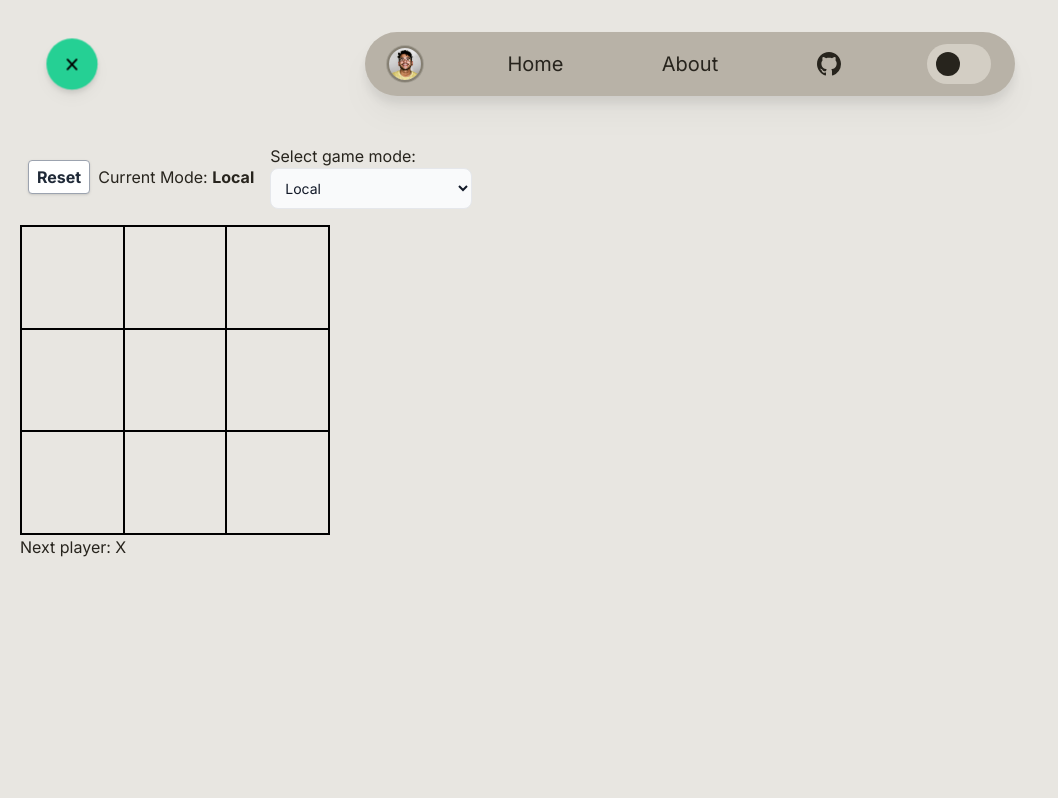
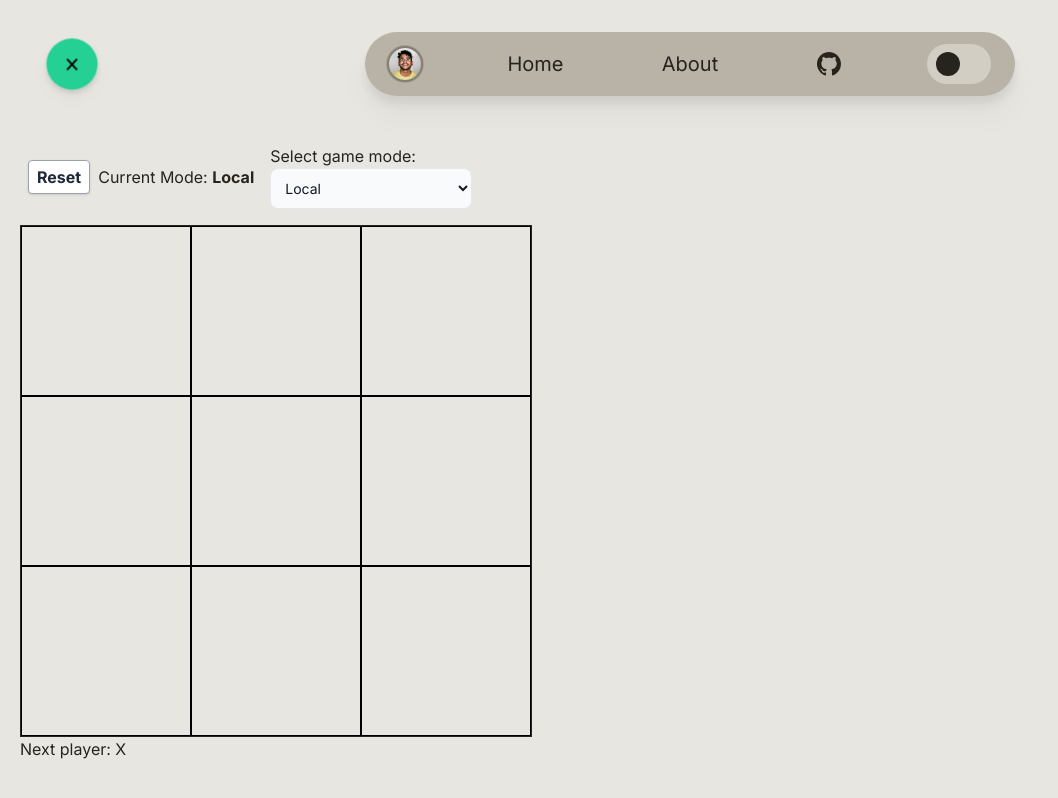
Before and after one commit to theonlynanu/website, a Next.js app: page /tictactoe in a window 1280 px wide. Shown: the whole page, without its empty margins (0-1058 px from the left). Built offline with nearby package versions, Linux system fonts and the light colour scheme.

Commit message:
Reconfigure flexbox in tictactoe for better sizing

```diff
--- a/src/app/tictactoe/components/board.tsx
+++ b/src/app/tictactoe/components/board.tsx
@@ -87,8 +87,8 @@ export default function Board({
 
 
   return (
-    <>
-    <div className="flex-row flex-wrap justify-stretch w-1/4 aspect-square border border-black dark:border-white">
+    <div className="flex flex-col  self-center">
+    <div className="flex-row flex-wrap justify-stretch w-auto max-w-lg aspect-square border border-standard-900 dark:border-standard-100">
       <div className="flex flex-row items-stretch justify-evenly h-1/3">
         <Square value={squares[0]} onSquareClick={() => handleClick(0)} />
         <Square value={squares[1]} onSquareClick={() => handleClick(1)} />
@@ -105,10 +105,10 @@ export default function Board({
         <Square value={squares[8]} onSquareClick={() => handleClick(8)} />
       </div>
     </div>
-    <div className="">
+    <div className="w-fit">
       {status}
     </div>
-    </>
+    </div>
   )
 }
 
--- a/src/app/tictactoe/components/game.tsx
+++ b/src/app/tictactoe/components/game.tsx
@@ -26,8 +26,8 @@ export default function Game() {
       }
 
   return (
-    <>
-    <div className="flex flex-row items-center">
+    <div className="">
+    <div className="flex flex-row items-center w-fit">
         <button
         className=" bg-white hover:bg-gray-200 text-gray-800 font-bold border py-1 px-2 m-2 border-gray-400 rounded shadow"
         onClick={reset}
@@ -57,9 +57,9 @@ export default function Game() {
         </form>
     </div>
 
-    <div>
+    <div className="">
         <Board squares={currentBoard} xIsNext = {xIsNext} onPlay={handlePlay} gameMode={gameMode}/>
     </div>
-    </>
+    </div>
   )
 }
```
